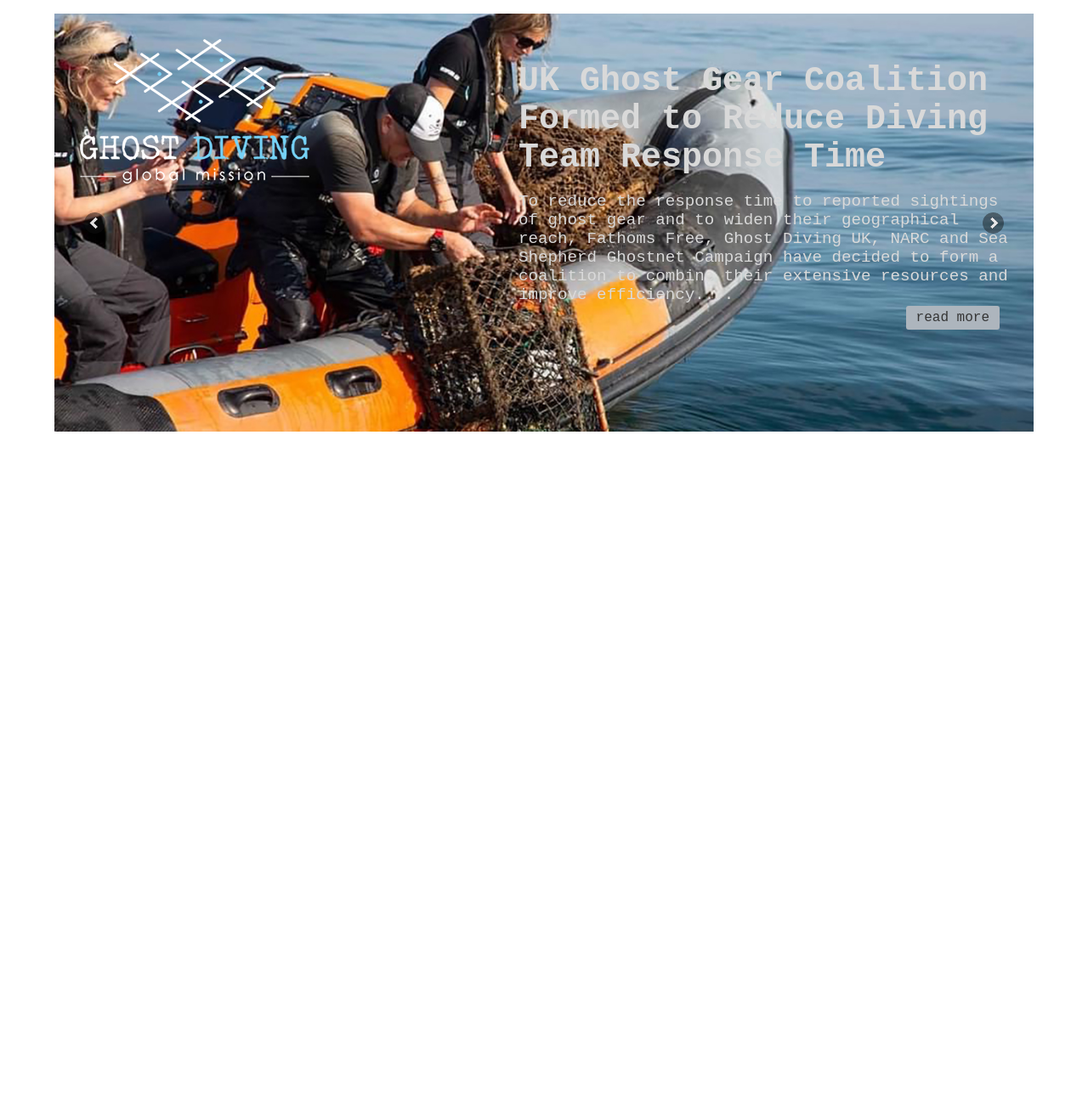
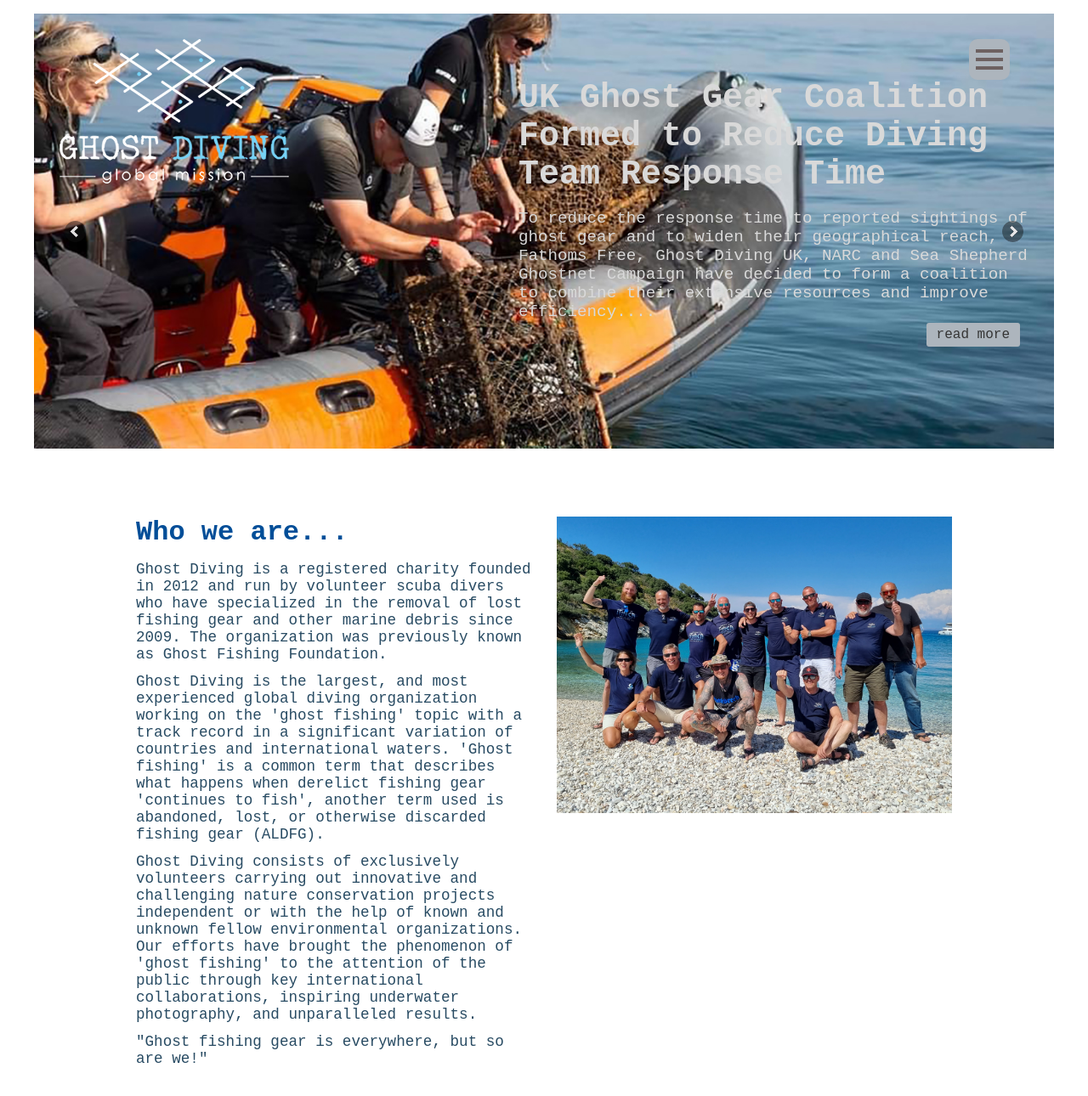
Before and after one commit to beacl3320/Ghost-Diving, a website: page index.html in a window 1280 px wide. Shown: the part 54-1344 px from the top of the page at 85% size. Before the commit the page ends 800 px from the top, so only its background shows below. Drawn offline with nearby package versions, Linux system fonts and the light colour scheme; a web font is replaced by a local one.

Commit message:
MODIFY stylesç

```diff
--- a/index.html
+++ b/index.html
@@ -8,6 +8,10 @@
             href="https://unpkg.com/boxicons@2.1.1/css/boxicons.min.css"
             rel="stylesheet"
         />
+        <link
+        rel="stylesheet"
+        href="https://cdnjs.cloudflare.com/ajax/libs/animate.css/4.1.1/animate.min.css"
+      />
         <link rel="stylesheet" href="css/style.css" />
         <head>
             <link
@@ -44,13 +48,17 @@
         </div>
 
         <!-- HEADER -->
-        <header class="header container">
+        <header class="header">
             <div class="header__logo">
                 <img
                     src="assets/ghostDiving desktopLogo.png"
                     alt="logo ghost diving"
                 />
             </div>
+            <div class="header__menu">
+                <i class="bx bx-menu" style="color: #6d6161"></i>
+            </div>
+
             <div class="slider">
                 <div class="header__text">
                     <img src="assets/slider_1639485580.jpg" alt="slider 1" />
@@ -143,6 +151,42 @@
             </div>
         </header>
 
+        <!-- ONE SECTION -->
+        <section class="oneSection container">
+            <div class="oneSection__text">
+                <h1>Who we are...</h1>
+                <p>
+                    Ghost Diving is a registered charity founded in 2012 and run
+                    by volunteer scuba divers who have specialized in the
+                    removal of lost fishing gear and other marine debris since
+                    2009. The organization was previously known as Ghost Fishing
+                    Foundation.
+                </p>
+                <p>
+                    Ghost Diving is the largest, and most experienced global
+                    diving organization working on the 'ghost fishing' topic
+                    with a track record in a significant variation of countries
+                    and international waters. 'Ghost fishing' is a common term
+                    that describes what happens when derelict fishing gear
+                    'continues to fish', another term used is abandoned, lost,
+                    or otherwise discarded fishing gear (ALDFG).
+                </p>
+                <p>
+                    Ghost Diving consists of exclusively volunteers carrying out
+                    innovative and challenging nature conservation projects
+                    independent or with the help of known and unknown fellow
+                    environmental organizations. Our efforts have brought the
+                    phenomenon of 'ghost fishing' to the attention of the public
+                    through key international collaborations, inspiring
+                    underwater photography, and unparalleled results.
+                </p>
+                <p>"Ghost fishing gear is everywhere, but so are we!"</p>
+            </div>
+            <div class="oneSection__img">
+                <img src="assets/GD WhoWeAre 2021 Homepage.jpg" alt="image GD">
+            </div>
+        </section>
+
         <script src="http://ajax.googleapis.com/ajax/libs/jquery/1.9.0/jquery.min.js"></script>
         <script src="sss/sss.min.js"></script>
         <script src="index.js"></script>
--- a/sass/_container.scss
+++ b/sass/_container.scss
@@ -1,5 +1,5 @@
 .container{
-    width: 90%;
+    width: 75%;
     max-width: 100%;
-    margin: 0 auto;
+    margin: 5rem auto;
 }
--- a/sass/_header.scss
+++ b/sass/_header.scss
@@ -1,12 +1,34 @@
 @use 'color';
-@use 'container';
+/* @use 'container'; */
 
 .header {
     max-width: 1200px;
-    margin-top: 20px;
+    margin: 20px auto;
+
+/*    &__container{
+        display: flex;
+        justify-content: space-between;
+        align-items: center;
+    } */
+
+    &__menu{
+        position: absolute;
+        z-index: 1;
+        margin: 30px 10px 0 1100px;
+    }
+
+    &__menu i{
+        display: block;
+        font-size: 3rem;
+        top: 0;
+        right: 0;
+        background-color: color.$sixColor;
+        border-radius: 10px;
+        cursor: pointer;
+    }
 
     &__logo {
-        position: fixed;
+        position: absolute;
         z-index: 1;
         margin: 30px 0 0 30px;
     }
@@ -50,6 +72,15 @@
 
 @media (max-width: 768px) {
     .header {
+
+        &__menu{
+            margin: 30px 10px 0 700px;
+        }
+
+        &__menu i{
+            font-size: 2.5rem;
+        }
+
         &__logo img {
             width: 8rem;
             margin: -5px 0 0 -5px;
@@ -88,6 +119,14 @@
 
     .header{
 
+        &__menu{
+            margin: 20px 10px 0 380px;
+        }
+
+        &__menu i{
+            font-size: 1.8rem;
+        }
+
         &__logo {
             margin: 20px 0 0 20px;
         }
--- /dev/null
+++ b/sass/_oneSection.scss
@@ -0,0 +1,33 @@
+@use 'color';
+
+.oneSection{
+    display: grid;
+    grid-template-columns: repeat(2, 1fr);
+    gap: 30px;
+
+    &__text{
+        width: 100%;
+    }
+
+    &__text h1{
+        font-size: 2rem;
+        color: color.$eightColor;
+        margin-bottom: 15px;
+    }
+
+    &__text p{
+        font-size: 1.1rem;
+        color: color.$oneColor;
+        margin-bottom: 12px;
+    }
+
+    &__img img{
+        width: 100%;
+    }
+}
+
+@media (max-width: 768px){
+    .oneSection{
+        grid-template-columns: repeat(1, 1fr);
+    }
+}
--- a/sass/style.scss
+++ b/sass/style.scss
@@ -2,6 +2,7 @@
 @use 'nav';
 @use 'container';
 @use 'header';
+@use 'oneSection';
 
 @import url('https://fonts.googleapis.com/css2?family=Nanum+Gothic+Coding:wght@400;700&display=swap');
 
```
Also changed, not shown: css/style.css, index.js (line endings or trailing spaces), 1 other file.
